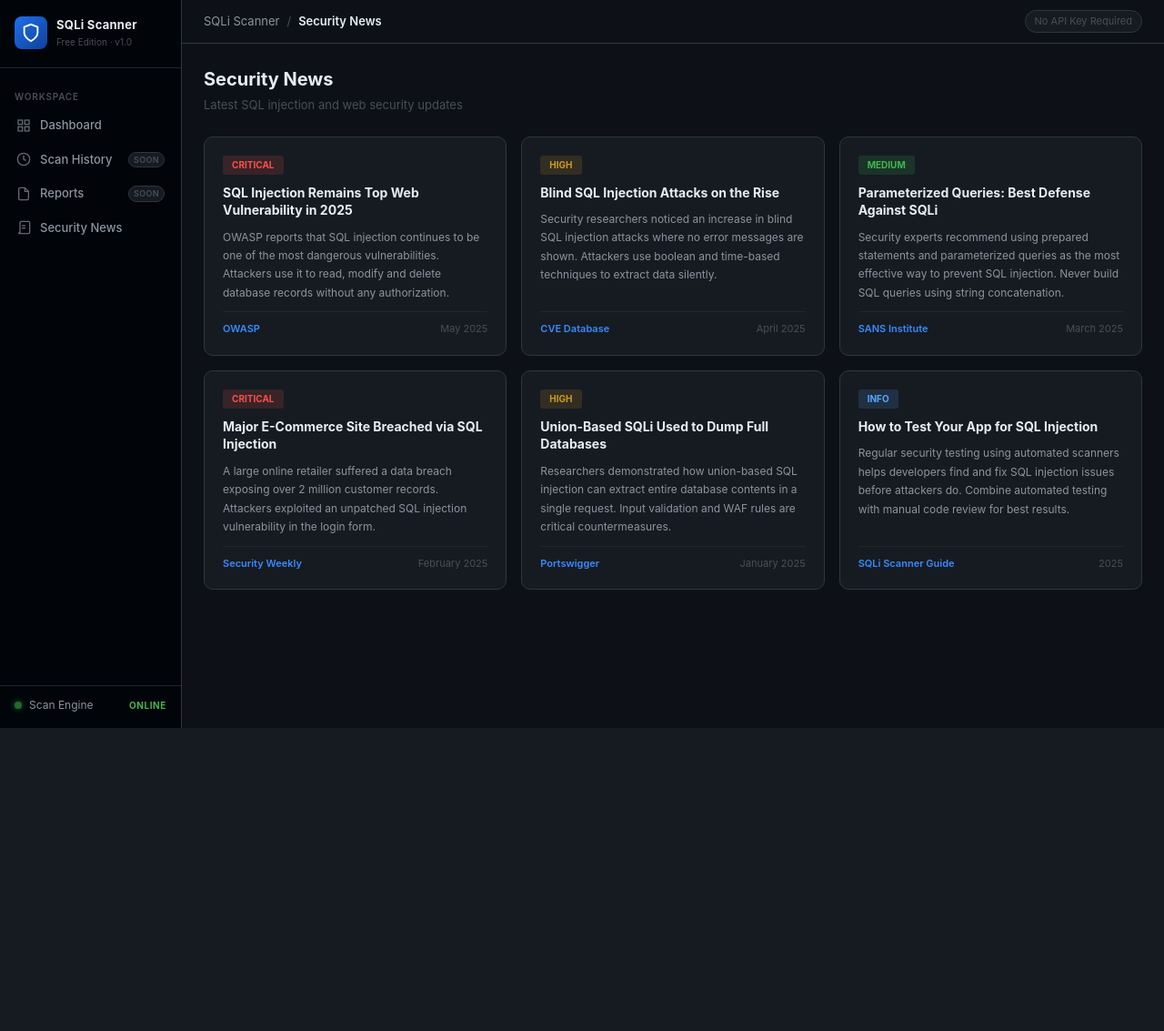
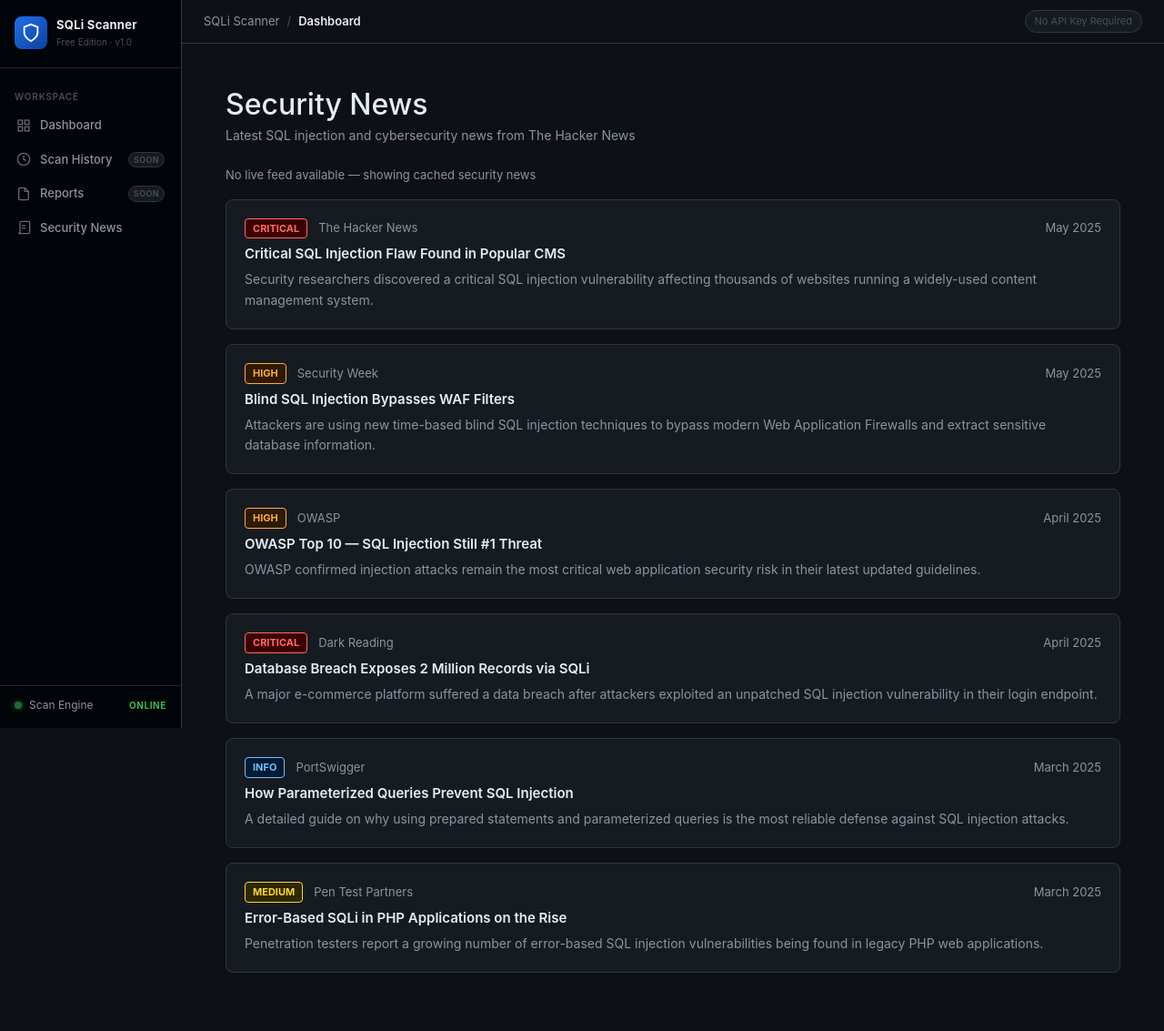
Before and after one commit to MuhammadZain07/SQLGuard, a Flask app: template app/templates/News.html in a window 1280 px wide. Shown: the whole page at 91% size. Before the commit the page ends 800 px from the top, so only its background shows below. Run offline with Flask 3, Linux system fonts and the light colour scheme; the template is opened without the code that fills it, so the values that code supplies are empty; some libraries are stand-ins or nearby versions.

Commit message:
Transfer from hardcorded news to live news

```diff
--- a/app/templates/News.html
+++ b/app/templates/News.html
@@ -1,131 +1,135 @@
 {% extends "base.html" %}
-{% block title %}Security News — SQLi Scanner{% endblock %}
-{% block breadcrumb %}Security News{% endblock %}
 
 {% block content %}
+<div style="padding: 1.5rem;">
 
-<div class="page-title">Security News</div>
-<div class="page-sub">Latest SQL injection and web security updates</div>
+  <!-- page heading -->
+  <div style="margin-bottom: 1.5rem;">
+    <h2 style="color: #e6edf3; margin: 0;">Security News</h2>
+    <p style="color: #8b949e; margin: 0.25rem 0 0;">Latest SQL injection and cybersecurity news from The Hacker News</p>
+  </div>
 
-<!-- 6 hardcoded news cards - works fully offline at viva -->
-<div class="news-grid">
+  <!-- CASE 1: Real news came from backend -->
+  {% if articles %}
 
-    <div class="news-card">
-        <span class="news-tag critical">Critical</span>
-        <div class="news-title">SQL Injection Remains Top Web Vulnerability in 2025</div>
-        <div class="news-body">OWASP reports that SQL injection continues to be one of the most dangerous vulnerabilities. Attackers use it to read, modify and delete database records without any authorization.</div>
-        <div class="news-footer">
-            <span class="news-source">OWASP</span>
-            <span class="news-date">May 2025</span>
-        </div>
+    <p style="color: #8b949e; font-size: 13px; margin-bottom: 1rem;">
+      Showing {{ articles|length }} live articles fetched from The Hacker News
+    </p>
+
+    {% for article in articles %}
+    <div style="
+      background: #161b22;
+      border: 1px solid #30363d;
+      border-radius: 8px;
+      padding: 1.25rem;
+      margin-bottom: 1rem;
+    ">
+      <!-- source + date row -->
+      <div style="display:flex; align-items:center; gap:0.75rem; margin-bottom:0.5rem;">
+        <span style="
+          font-size: 11px;
+          font-weight: bold;
+          padding: 2px 8px;
+          border-radius: 4px;
+          background:#001a33;
+          color:#74c0fc;
+          border:1px solid #74c0fc;
+        ">LIVE</span>
+        <span style="color:#8b949e; font-size:13px;">The Hacker News</span>
+        <span style="color:#8b949e; font-size:13px; margin-left:auto;">{{ article.date }}</span>
+      </div>
+
+      <!-- title -->
+      <h5 style="color:#e6edf3; margin:0 0 0.5rem; font-size:15px; font-weight:600;">
+        {{ article.title }}
+      </h5>
+
+      <!-- summary -->
+      <p style="color:#8b949e; font-size:14px; margin:0 0 0.75rem; line-height:1.6;">
+        {{ article.summary }}
+      </p>
+
+      <!-- link -->
+      <a href="{{ article.link }}" target="_blank" style="color:#58a6ff; font-size:13px; text-decoration:none;">
+        Read full article →
+      </a>
+    </div>
+    {% endfor %}
+
+  <!-- CASE 2: No internet / feedparser failed — show hardcoded fallback -->
+  {% else %}
+
+    <p style="color:#8b949e; font-size:13px; margin-bottom:1rem;">
+      No live feed available — showing cached security news
+    </p>
+
+    <!-- hardcoded card 1 -->
+    <div style="background:#161b22; border:1px solid #30363d; border-radius:8px; padding:1.25rem; margin-bottom:1rem;">
+      <div style="display:flex; align-items:center; gap:0.75rem; margin-bottom:0.5rem;">
+        <span style="font-size:11px; font-weight:bold; padding:2px 8px; border-radius:4px; background:#3d0000; color:#ff6b6b; border:1px solid #ff6b6b;">CRITICAL</span>
+        <span style="color:#8b949e; font-size:13px;">The Hacker News</span>
+        <span style="color:#8b949e; font-size:13px; margin-left:auto;">May 2025</span>
+      </div>
+      <h5 style="color:#e6edf3; margin:0 0 0.5rem; font-size:15px; font-weight:600;">Critical SQL Injection Flaw Found in Popular CMS</h5>
+      <p style="color:#8b949e; font-size:14px; margin:0; line-height:1.6;">Security researchers discovered a critical SQL injection vulnerability affecting thousands of websites running a widely-used content management system.</p>
     </div>
 
-    <div class="news-card">
-        <span class="news-tag high">High</span>
-        <div class="news-title">Blind SQL Injection Attacks on the Rise</div>
-        <div class="news-body">Security researchers noticed an increase in blind SQL injection attacks where no error messages are shown. Attackers use boolean and time-based techniques to extract data silently.</div>
-        <div class="news-footer">
-            <span class="news-source">CVE Database</span>
-            <span class="news-date">April 2025</span>
-        </div>
+    <!-- hardcoded card 2 -->
+    <div style="background:#161b22; border:1px solid #30363d; border-radius:8px; padding:1.25rem; margin-bottom:1rem;">
+      <div style="display:flex; align-items:center; gap:0.75rem; margin-bottom:0.5rem;">
+        <span style="font-size:11px; font-weight:bold; padding:2px 8px; border-radius:4px; background:#2d1a00; color:#ffa94d; border:1px solid #ffa94d;">HIGH</span>
+        <span style="color:#8b949e; font-size:13px;">Security Week</span>
+        <span style="color:#8b949e; font-size:13px; margin-left:auto;">May 2025</span>
+      </div>
+      <h5 style="color:#e6edf3; margin:0 0 0.5rem; font-size:15px; font-weight:600;">Blind SQL Injection Bypasses WAF Filters</h5>
+      <p style="color:#8b949e; font-size:14px; margin:0; line-height:1.6;">Attackers are using new time-based blind SQL injection techniques to bypass modern Web Application Firewalls and extract sensitive database information.</p>
     </div>
 
-    <div class="news-card">
-        <span class="news-tag medium">Medium</span>
-        <div class="news-title">Parameterized Queries: Best Defense Against SQLi</div>
-        <div class="news-body">Security experts recommend using prepared statements and parameterized queries as the most effective way to prevent SQL injection. Never build SQL queries using string concatenation.</div>
-        <div class="news-footer">
-            <span class="news-source">SANS Institute</span>
-            <span class="news-date">March 2025</span>
-        </div>
+    <!-- hardcoded card 3 -->
+    <div style="background:#161b22; border:1px solid #30363d; border-radius:8px; padding:1.25rem; margin-bottom:1rem;">
+      <div style="display:flex; align-items:center; gap:0.75rem; margin-bottom:0.5rem;">
+        <span style="font-size:11px; font-weight:bold; padding:2px 8px; border-radius:4px; background:#2d1a00; color:#ffa94d; border:1px solid #ffa94d;">HIGH</span>
+        <span style="color:#8b949e; font-size:13px;">OWASP</span>
+        <span style="color:#8b949e; font-size:13px; margin-left:auto;">April 2025</span>
+      </div>
+      <h5 style="color:#e6edf3; margin:0 0 0.5rem; font-size:15px; font-weight:600;">OWASP Top 10 — SQL Injection Still #1 Threat</h5>
+      <p style="color:#8b949e; font-size:14px; margin:0; line-height:1.6;">OWASP confirmed injection attacks remain the most critical web application security risk in their latest updated guidelines.</p>
     </div>
 
-    <div class="news-card">
-        <span class="news-tag critical">Critical</span>
-        <div class="news-title">Major E-Commerce Site Breached via SQL Injection</div>
-        <div class="news-body">A large online retailer suffered a data breach exposing over 2 million customer records. Attackers exploited an unpatched SQL injection vulnerability in the login form.</div>
-        <div class="news-footer">
-            <span class="news-source">Security Weekly</span>
-            <span class="news-date">February 2025</span>
-        </div>
+    <!-- hardcoded card 4 -->
+    <div style="background:#161b22; border:1px solid #30363d; border-radius:8px; padding:1.25rem; margin-bottom:1rem;">
+      <div style="display:flex; align-items:center; gap:0.75rem; margin-bottom:0.5rem;">
+        <span style="font-size:11px; font-weight:bold; padding:2px 8px; border-radius:4px; background:#3d0000; color:#ff6b6b; border:1px solid #ff6b6b;">CRITICAL</span>
+        <span style="color:#8b949e; font-size:13px;">Dark Reading</span>
+        <span style="color:#8b949e; font-size:13px; margin-left:auto;">April 2025</span>
+      </div>
+      <h5 style="color:#e6edf3; margin:0 0 0.5rem; font-size:15px; font-weight:600;">Database Breach Exposes 2 Million Records via SQLi</h5>
+      <p style="color:#8b949e; font-size:14px; margin:0; line-height:1.6;">A major e-commerce platform suffered a data breach after attackers exploited an unpatched SQL injection vulnerability in their login endpoint.</p>
     </div>
 
-    <div class="news-card">
-        <span class="news-tag high">High</span>
-        <div class="news-title">Union-Based SQLi Used to Dump Full Databases</div>
-        <div class="news-body">Researchers demonstrated how union-based SQL injection can extract entire database contents in a single request. Input validation and WAF rules are critical countermeasures.</div>
-        <div class="news-footer">
-            <span class="news-source">Portswigger</span>
-            <span class="news-date">January 2025</span>
-        </div>
+    <!-- hardcoded card 5 -->
+    <div style="background:#161b22; border:1px solid #30363d; border-radius:8px; padding:1.25rem; margin-bottom:1rem;">
+      <div style="display:flex; align-items:center; gap:0.75rem; margin-bottom:0.5rem;">
+        <span style="font-size:11px; font-weight:bold; padding:2px 8px; border-radius:4px; background:#001a33; color:#74c0fc; border:1px solid #74c0fc;">INFO</span>
+        <span style="color:#8b949e; font-size:13px;">PortSwigger</span>
+        <span style="color:#8b949e; font-size:13px; margin-left:auto;">March 2025</span>
+      </div>
+      <h5 style="color:#e6edf3; margin:0 0 0.5rem; font-size:15px; font-weight:600;">How Parameterized Queries Prevent SQL Injection</h5>
+      <p style="color:#8b949e; font-size:14px; margin:0; line-height:1.6;">A detailed guide on why using prepared statements and parameterized queries is the most reliable defense against SQL injection attacks.</p>
     </div>
 
-    <div class="news-card">
-        <span class="news-tag low">Info</span>
-        <div class="news-title">How to Test Your App for SQL Injection</div>
-        <div class="news-body">Regular security testing using automated scanners helps developers find and fix SQL injection issues before attackers do. Combine automated testing with manual code review for best results.</div>
-        <div class="news-footer">
-            <span class="news-source">SQLi Scanner Guide</span>
-            <span class="news-date">2025</span>
-        </div>
+    <!-- hardcoded card 6 -->
+    <div style="background:#161b22; border:1px solid #30363d; border-radius:8px; padding:1.25rem; margin-bottom:1rem;">
+      <div style="display:flex; align-items:center; gap:0.75rem; margin-bottom:0.5rem;">
+        <span style="font-size:11px; font-weight:bold; padding:2px 8px; border-radius:4px; background:#2d2800; color:#ffd43b; border:1px solid #ffd43b;">MEDIUM</span>
+        <span style="color:#8b949e; font-size:13px;">Pen Test Partners</span>
+        <span style="color:#8b949e; font-size:13px; margin-left:auto;">March 2025</span>
+      </div>
+      <h5 style="color:#e6edf3; margin:0 0 0.5rem; font-size:15px; font-weight:600;">Error-Based SQLi in PHP Applications on the Rise</h5>
+      <p style="color:#8b949e; font-size:14px; margin:0; line-height:1.6;">Penetration testers report a growing number of error-based SQL injection vulnerabilities being found in legacy PHP web applications.</p>
     </div>
 
+  {% endif %}
+
 </div>
-
-<!-- news page CSS is written directly here - simple and easy -->
-<style>
-.page-title { font-size: 20px; font-weight: 700; color: var(--text-primary); margin-bottom: 4px; }
-.page-sub   { font-size: 13px; color: var(--text-muted); margin-bottom: 24px; }
-
-/* 3 cards per row */
-.news-grid {
-    display: grid;
-    grid-template-columns: repeat(3, 1fr);
-    gap: 16px;
-}
-
-/* each card */
-.news-card {
-    background: var(--bg-card);
-    border: 1px solid var(--border);
-    border-radius: 10px;
-    padding: 20px;
-    display: flex;
-    flex-direction: column;
-    gap: 10px;
-}
-.news-card:hover { border-color: var(--text-muted); }
-
-/* tag badge */
-.news-tag {
-    display: inline-block;
-    font-size: 10px;
-    font-weight: 700;
-    padding: 3px 10px;
-    border-radius: 3px;
-    text-transform: uppercase;
-    width: fit-content;
-}
-.news-tag.critical { background: rgba(248,81,73,0.15);  color: #f85149; }
-.news-tag.high     { background: rgba(210,153,34,0.15); color: #d29922; }
-.news-tag.medium   { background: rgba(63,185,80,0.15);  color: #3fb950; }
-.news-tag.low      { background: rgba(88,166,255,0.15); color: #58a6ff; }
-
-/* headline */
-.news-title { font-size: 14px; font-weight: 700; color: var(--text-primary); line-height: 1.4; }
-
-/* description */
-.news-body  { font-size: 12px; color: var(--text-secondary); line-height: 1.7; flex: 1; }
-
-/* bottom row */
-.news-footer {
-    display: flex;
-    justify-content: space-between;
-    padding-top: 10px;
-    border-top: 1px solid var(--border-light);
-}
-.news-source { font-size: 11px; color: var(--accent-blue-light); font-weight: 600; }
-.news-date   { font-size: 11px; color: var(--text-muted); }
-</style>
-
 {% endblock %}
--- a/requirements.txt
+++ b/requirements.txt
@@ -21,3 +21,6 @@ python-dotenv==1.0.1
 
 # Production server
 gunicorn==22.0.0
+
+#fior news feeding
+feedparser==6.0.11
```
Also changed, not shown: app/routes/main.py (+14 -2 lines).
